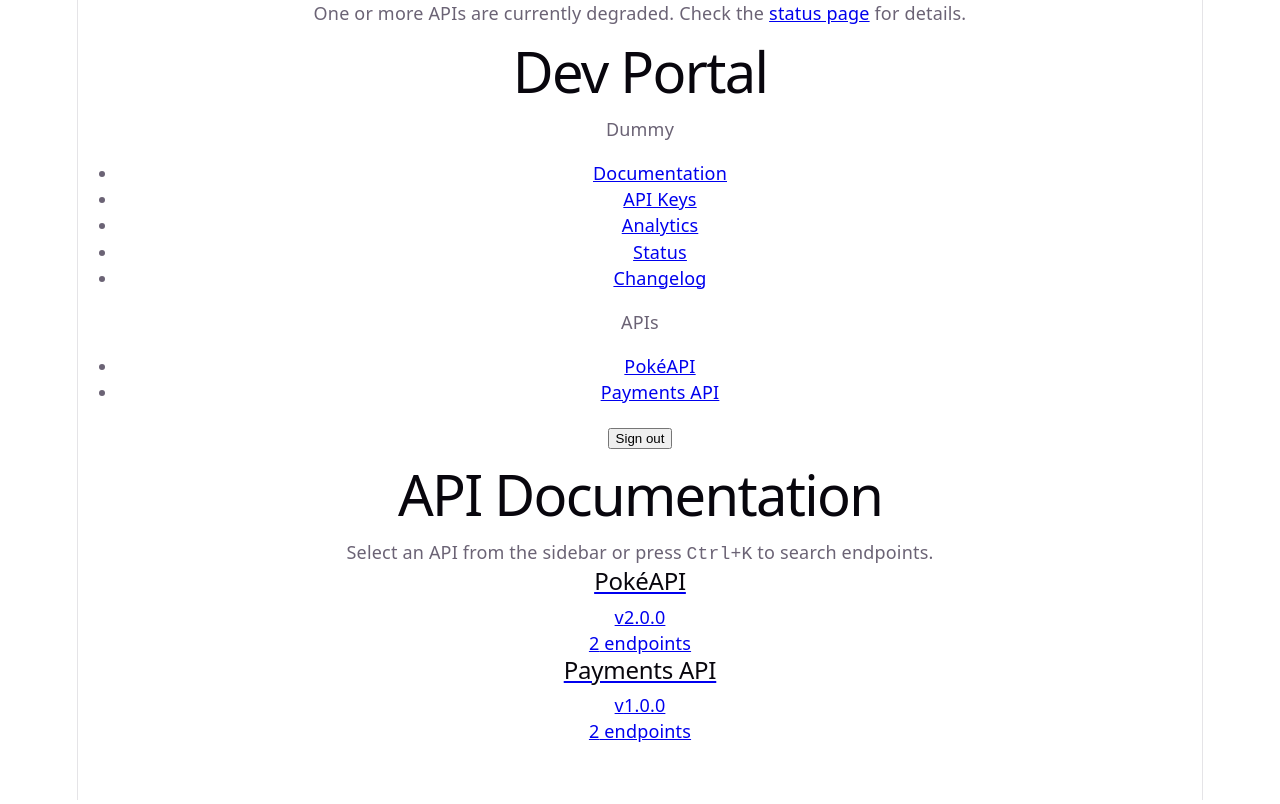
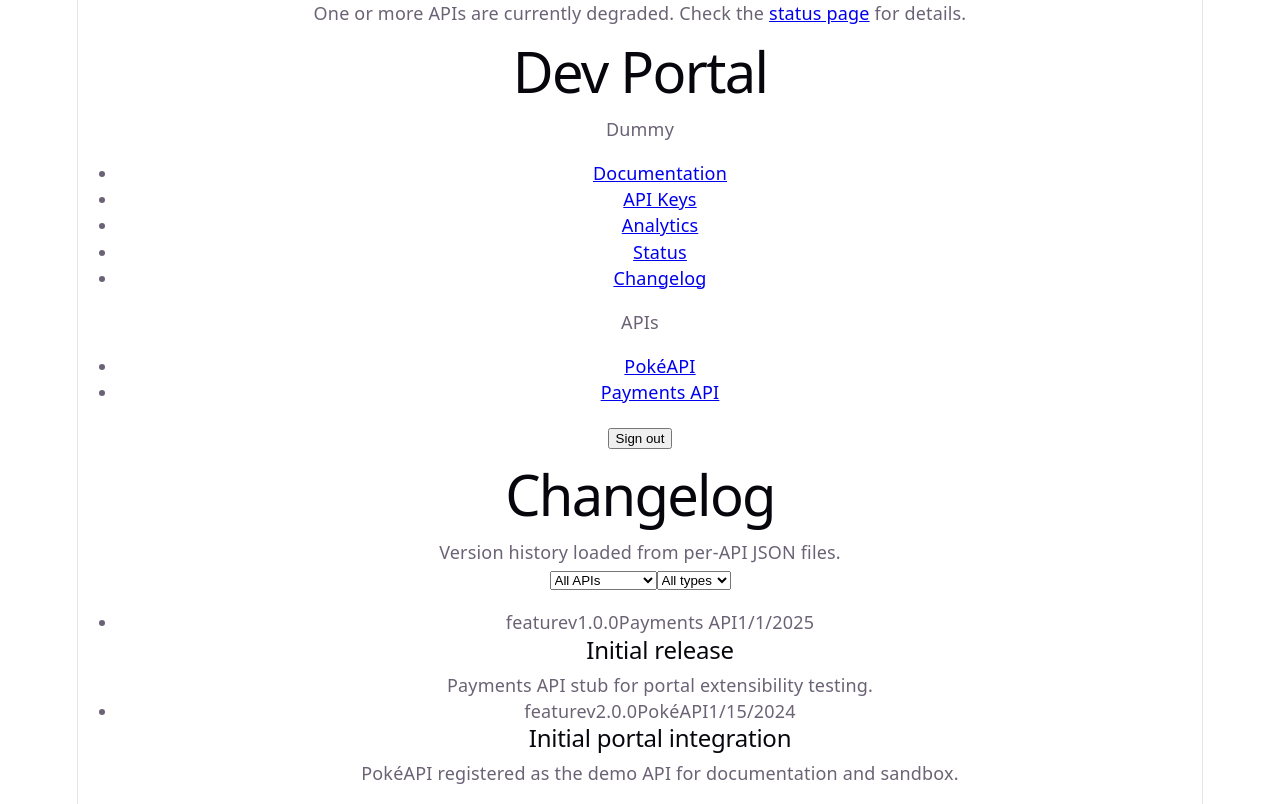
Before and after one commit to ShashiKant130/developer-portal, a React (Vite) app: page /changelog in a window 1280 px wide. Before the commit this address led to /docs. Built offline with nearby package versions, Linux system fonts and the light colour scheme.

Commit message:
added changelog page

```diff
--- a/src/App.tsx
+++ b/src/App.tsx
@@ -8,6 +8,7 @@
 import { KeysPage } from '@/features/keys/KeysPage.tsx'
 import { AnalyticsPage } from '@/features/analytics/AnalyticsPage.tsx'
 import { StatusPage } from '@/features/status/StatusPage.tsx'
+import { ChangelogPage } from '@/features/changelog/ChangelogPage.tsx'
 
 const queryClient = new QueryClient()
 
@@ -32,6 +33,7 @@
             <Route path="keys" element={<KeysPage />} />
             <Route path="analytics" element={<AnalyticsPage />} />
             <Route path="status" element={<StatusPage />} />
+            <Route path="changelog" element={<ChangelogPage />} />
           </Route>
           <Route path="*" element={<Navigate to="/docs" replace />} />
         </Routes>
--- /dev/null
+++ b/src/features/changelog/ChangelogPage.tsx
@@ -0,0 +1,84 @@
+import { useMemo, useState } from 'react'
+import { API_REGISTRY } from '@/apis/api-registry.ts'
+import type { ChangelogType } from '@/apis/types.ts'
+import { ChangelogTypeBadge } from '@/components/ui/Badge.tsx'
+import { EmptyState } from '@/components/ui/StateViews.tsx'
+
+export function ChangelogPage() {
+  const [apiFilter, setApiFilter] = useState<string>('all')
+  const [typeFilter, setTypeFilter] = useState<string>('all')
+
+  const entries = useMemo(() => {
+    return API_REGISTRY.flatMap((api) =>
+      (api.changelog ?? []).map((entry) => ({ ...entry, apiId: api.id, apiName: api.name })),
+    ).sort((a, b) => new Date(b.date).getTime() - new Date(a.date).getTime())
+  }, [])
+
+  const filtered = entries.filter((e) => {
+    if (apiFilter !== 'all' && e.apiId !== apiFilter) return false
+    if (typeFilter !== 'all' && e.type !== typeFilter) return false
+    return true
+  })
+
+  return (
+    <div>
+      <h1 className="text-2xl font-bold text-white">Changelog</h1>
+      <p className="mt-2 text-slate-400">Version history loaded from per-API JSON files.</p>
+
+      <div className="mt-6 flex flex-wrap gap-4">
+        <select
+          value={apiFilter}
+          onChange={(e) => setApiFilter(e.target.value)}
+          className="rounded-lg border border-slate-700 bg-slate-900 px-3 py-2 text-sm"
+          aria-label="Filter by API"
+        >
+          <option value="all">All APIs</option>
+          {API_REGISTRY.map((api) => (
+            <option key={api.id} value={api.id}>
+              {api.name}
+            </option>
+          ))}
+        </select>
+        <select
+          value={typeFilter}
+          onChange={(e) => setTypeFilter(e.target.value)}
+          className="rounded-lg border border-slate-700 bg-slate-900 px-3 py-2 text-sm"
+          aria-label="Filter by type"
+        >
+          <option value="all">All types</option>
+          {(['breaking', 'feature', 'fix'] as ChangelogType[]).map((t) => (
+            <option key={t} value={t}>
+              {t}
+            </option>
+          ))}
+        </select>
+      </div>
+
+      {filtered.length === 0 ? (
+        <div className="mt-8">
+          <EmptyState title="No changelog entries" description="Adjust your filters." />
+        </div>
+      ) : (
+        <ul className="mt-8 space-y-4">
+          {filtered.map((entry, i) => (
+            <li
+              key={`${entry.apiId}-${entry.version}-${i}`}
+              className="rounded-xl border border-slate-800 bg-slate-900 p-5"
+            >
+              <div className="flex flex-wrap items-center gap-2">
+                <ChangelogTypeBadge type={entry.type} />
+                <span className="font-mono text-sm text-indigo-300">v{entry.version}</span>
+                <span className="text-xs text-slate-500">{entry.apiName}</span>
+                <span className="text-xs text-slate-600">
+                  {new Date(entry.date).toLocaleDateString()}
+                </span>
+              </div>
+              <h2 className="mt-2 font-semibold text-white">{entry.title}</h2>
+              <p className="mt-1 text-sm text-slate-400">{entry.description}</p>
+            </li>
+          ))}
+        </ul>
+      )}
+    </div>
+  )
+}
--- a/src/features/changelog/index.ts
+++ /dev/null
@@ -1 +0,0 @@
-/** Changelog — versioned entries per API. */
```
